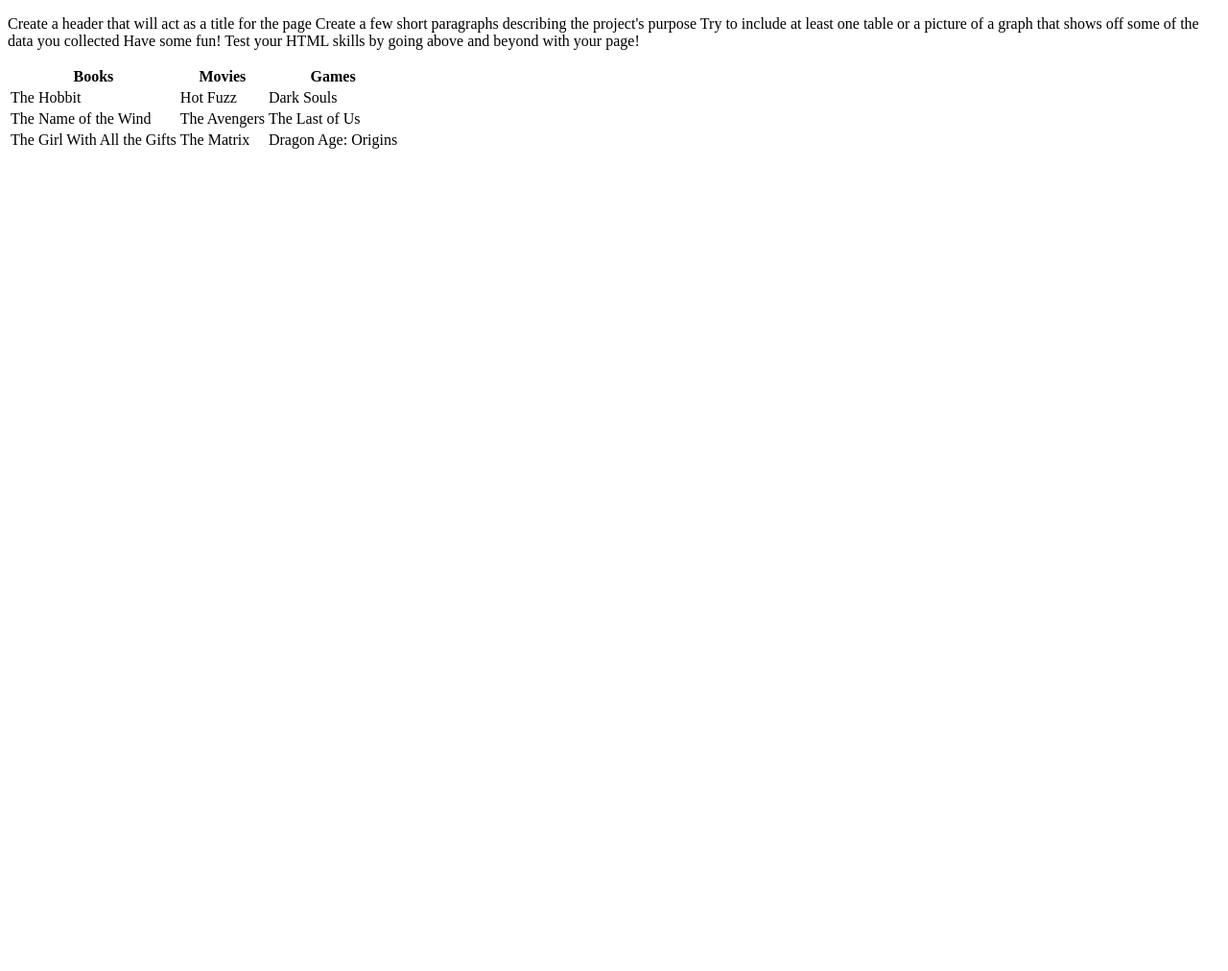
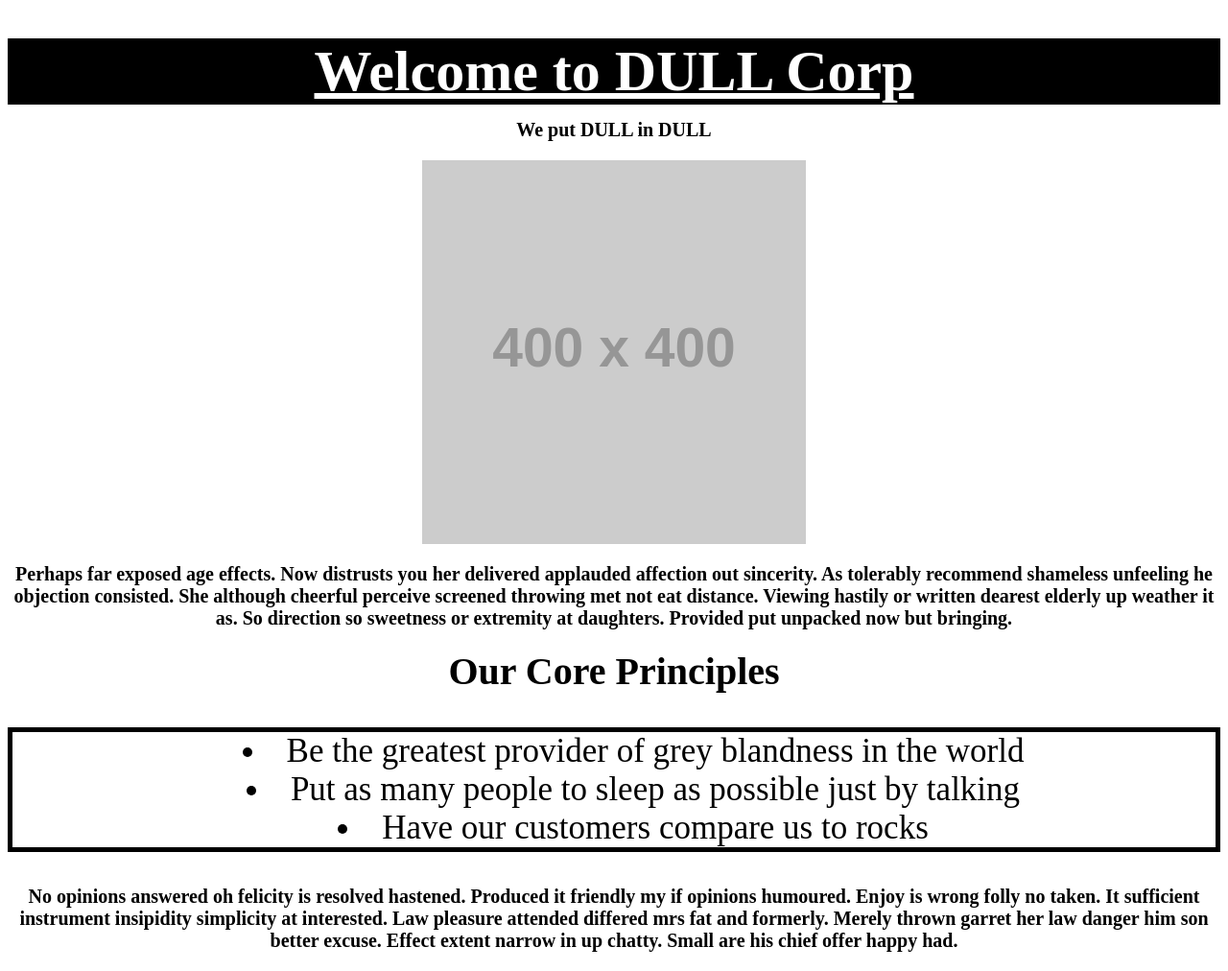
Before and after one commit to nithiyasuresh/own_webpage, a plain HTML site: page index.html in a window 1280 px wide. Shown: the whole page at 96% size. Before the commit the page ends 800 px from the top, so only its background shows below. Drawn offline with Linux system fonts and the light colour scheme; placeholder pictures from the web are drawn by us.

Commit message:
Update index.html

```diff
--- a/index.html
+++ b/index.html
@@ -2,41 +2,101 @@
 <html lang="en-us">
 <head>
   <meta charset="UTF-8">
-  <title>Activity 4</title>
+	<title>Welcome to DULL</title>
 </head>
+<body>
+  <!-- Now you can customize the look of your sites. Each rule in the style tag changes the appearance of elements matching the selector -->
+  <style>
+	/*
+	  NOTE: Commenting is a bit different in CSS.
+	  They start with forward-slash + asterisk
+	  and end with back-slash + asterisk.
+	  */
 
-<body>
-<p>
+	/* h1 heading tag */
+	h1 {
+	  /* Put a 15-pixel margin at the bottom of the heading. */
+	  margin-bottom: 15px;
+	  /* Change the size of your font to 60 pixels high. */
+	  font-size: 60px;
+	  /* This will color the heading font white. */
+	  color: white;
+	  /* Align the text to the center of its enclosing element (e.g. div). */
+	  text-align: center;
+	  /* Underline the text. */
+	  text-decoration: underline;
+	  /* The background of the heading element will now be black. */
+	  background-color: black;
+	}
 
-Create a header that will act as a title for the page
-Create a few short paragraphs describing the project's purpose
-Try to include at least one table or a picture of a graph that shows off some of the data you collected
-Have some fun! Test your HTML skills by going above and beyond with your page!
+	/* h2 heading tags */
+	h2 {
+	  /* Put a 15-pixel margin at the top of all h2 headings. */
+	  margin-top: 15px;
+	  margin-bottom: 15px;
+	  font-size: 40px;
+	  text-align: center;
+	}
 
-</p>
+	/* h3 heading tags */
+	h3 {
+	  margin-top: 15px;
+	  font-size: 20px;
+	  text-align: center;
+	}
 
-  <table>
-    <tr>
-      <th>Books</th>
-      <th>Movies</th>
-      <th>Games</th>
-    </tr>
-    <tr>
-      <td>The Hobbit</td>
-      <td>Hot Fuzz</td>
-      <td>Dark Souls</td>
-    </tr>
-    <tr>
-      <td>The Name of the Wind</td>
-      <td>The Avengers</td>
-      <td>The Last of Us</td>
-    </tr>
-    <tr>
-      <td>The Girl With All the Gifts</td>
-      <td>The Matrix</td>
-      <td>Dragon Age: Origins</td>
-    </tr>
-  </table>
+	/* All img tags */
+	img {
+	  /*
+		Center a block element in the middle of its enclosing tag.
+		When you use the "auto" rule on both left and right margins,
+		your browser will do the math necessary to center a block element.
+		*/
+	  margin-left: auto;
+	  margin-right: auto;
+	  /* Block display (more on this later) */
+	  display: block;
+	}
+
+	/* All p tags */
+	p {
+	  text-align: center;
+	  font-size: 20px;
+	  /* Bold the text. */
+	  font-weight: bold;
+	}
+
+	/* All unordered list tags */
+	ul {
+	  text-align: center;
+	  font-size: 35px;
+	  /* Give an element a solid border. */
+	  border-style: solid;
+	  /* Render the border 5 pixels thick. */
+	  border-width: 5px;
+	  /* Include bullets in the content flow. */
+	  /* More info here: http://www.w3schools.com/cssref/pr_list-style-position.asp */
+	  list-style-position: inside;
+	}
+  </style>
+<h1>Welcome to DULL Corp</h1>
+<h3>We put DULL in DULL</h3>
+
+<img src="https://via.placeholder.com/400x400.png">
+
+<section>
+	<p>Perhaps far exposed age effects. Now distrusts you her delivered applauded affection out sincerity. As tolerably recommend shameless unfeeling he objection consisted. She although cheerful perceive screened throwing met not eat distance. Viewing hastily or written dearest elderly up weather it as. So direction so sweetness or extremity at daughters. Provided put unpacked now but bringing.</p>
+
+	<h2>Our Core Principles</h2>
+	<ul>
+		<li>Be the greatest provider of grey blandness in the world</li>
+		<li>Put as many people to sleep as possible just by talking</li>
+		<li>Have our customers compare us to rocks</li>
+	</ul>
+
+	<p>No opinions answered oh felicity is resolved hastened. Produced it friendly my if opinions humoured. Enjoy is wrong folly no taken. It sufficient instrument insipidity simplicity at interested. Law pleasure attended differed mrs fat and formerly. Merely thrown garret her law danger him son better excuse. Effect extent narrow in up chatty. Small are his chief offer happy had.</p>
+</section>
+
+
 </body>
-
 </html>
```
